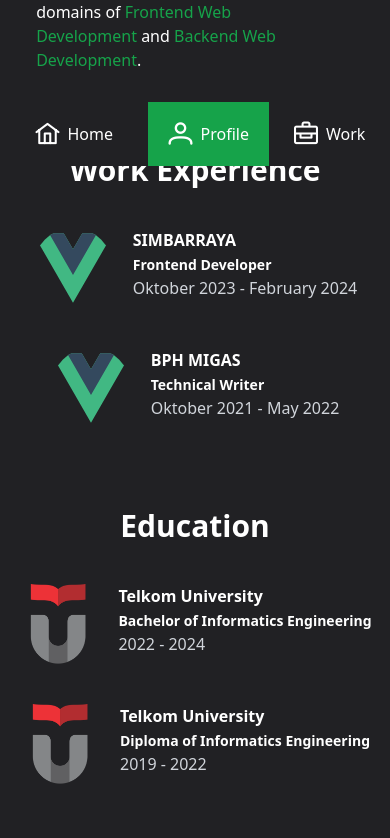
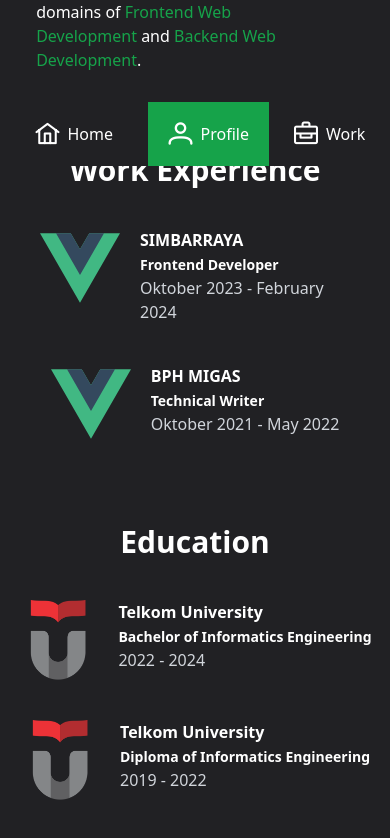
Before and after one commit to Diba15/belajar-vue, a Vue app: page /About in a window 390 px wide. Shown: the part 678-1516 px from the top of the page. Built offline with nearby package versions, Linux system fonts and the light colour scheme.

Commit message:
Fix About Page and work

```diff
--- a/src/pages/About.vue
+++ b/src/pages/About.vue
@@ -58,12 +58,12 @@ const education = [
       <h1></h1>
     </div>
     <div
-      class="flex flex-col md:flex-row gap-3 md:gap-10 items-center justify-between w-full"
+      class="flex flex-col md:flex-row gap-3 md:gap-10 items-center justify-between w-fit mx-10 md:mx-0"
       v-for="work in workExperience"
       v-bind:key="work.title - work.company"
     >
       <div class="flex flex-row gap-5">
-        <img class="rounded-full w-20 h-20" src="@/assets/logo.svg" alt="" />
+        <img class="w-20 h-20" src="@/assets/logo.svg" alt="" />
         <div class="grow">
           <span class="font-bold text-md">{{ work.company }}</span> <br />
           <span class="font-semibold text-sm">{{ work.title }}</span>
--- a/src/pages/Work.vue
+++ b/src/pages/Work.vue
@@ -8,7 +8,7 @@ defineOptions({
 </script>
 
 <template>
-  <div class="py-5 flex flex-col gap-5 min-h-fit max-w-screen-md mx-auto px-5 my-0 dark:text-white">
+  <div class="py-5 flex flex-col gap-5 min-h-fit max-w-screen-md mx-auto px-5 my-0 text-white">
     <h1 class="font-bold text-center text-3xl">Portfolio</h1>
     <CustomCard />
   </div>
```
